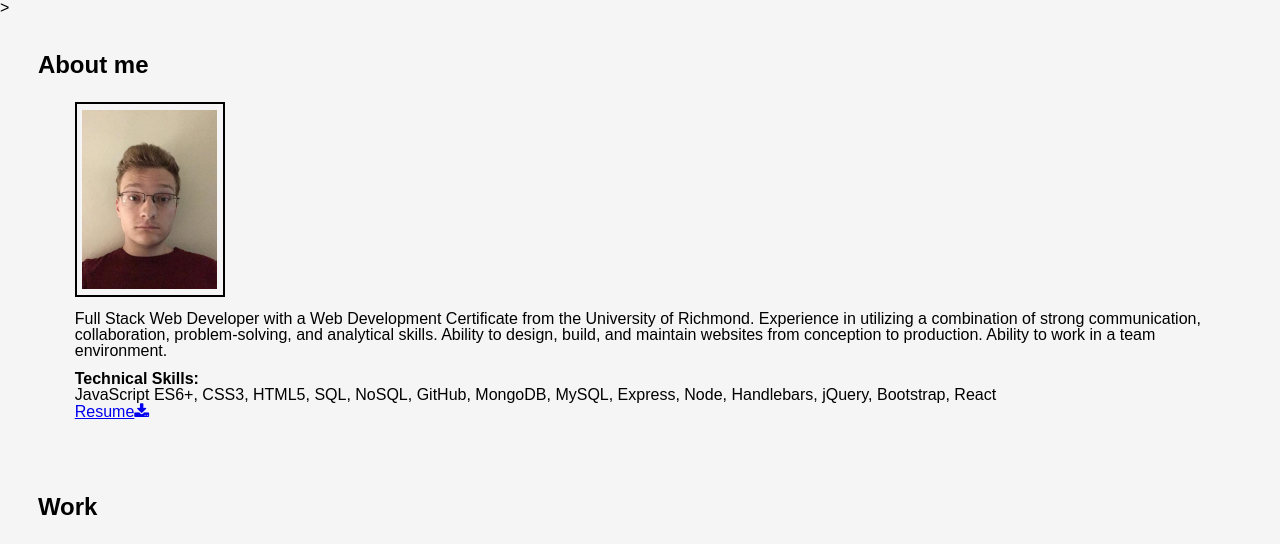
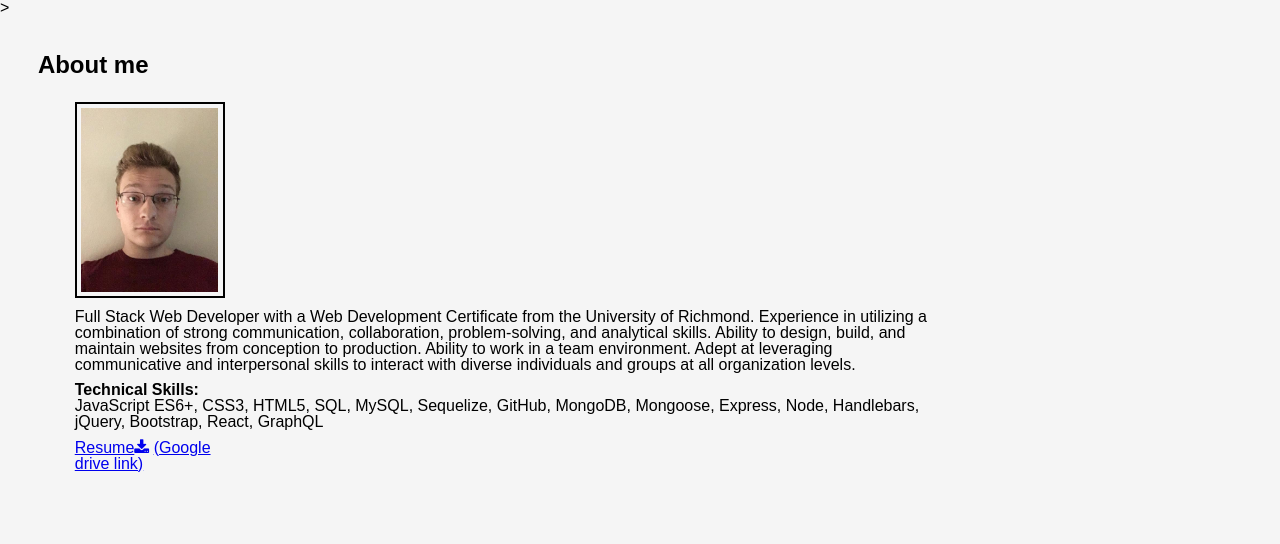
Before and after one commit to BrendanShelton/Brendan-Shelton-portfolio, a plain HTML site: page index.html in a window 1280 px wide. Shown: the part 79-623 px from the top of the page. Drawn offline with Linux system fonts and the light colour scheme.

Commit message:
update resume

```diff
--- a/assets/css/style.css
+++ b/assets/css/style.css
@@ -38,7 +38,7 @@ nav {
 /*styles the links in the navigation bar*/
 nav a {
     background-color: unset;
-    color: darkblue;
+    color: rgb(44, 157, 218);
     font-weight: bold;
     text-decoration: none;
   }
@@ -70,6 +70,16 @@ section {
 /*sets the margins of the content of the "about" section*/
 #biography {
     margin: 1% 4%;
+    flex-direction: column;
+    justify-content: right;
+    width: 70%;
+}
+
+#resume {
+    margin-top: 1%;
+    flex-direction: row;
+    justify-content: right;
+    width: 20%;
 }
 
 /*sets the margin and width of the area containing the boxes showing the projects*/
--- a/index.html
+++ b/index.html
@@ -28,11 +28,18 @@
             <h2>About me</h2>
             <div id="biography">
                 <img src="./assets/images/image1.jpg" alt="Brendan Shelton" id="portrait"/>
-                <p>Full Stack Web Developer with a Web Development Certificate from the University of Richmond. Experience in utilizing a combination of strong communication, collaboration, problem-solving, and analytical skills. Ability to design, build, and maintain websites from conception to production. Ability to work in a team environment.</p>
+                <p>Full Stack Web Developer with a Web Development Certificate from the University of Richmond.
+                    Experience in utilizing a combination of strong communication, collaboration, problem-solving, and analytical skills.
+                    Ability to design, build, and maintain websites from conception to production. Ability to work in a team environment.
+                    Adept at leveraging communicative and interpersonal skills to interact with diverse individuals and groups at all organization levels.</p>
                 <h3>Technical Skills:</h3>
-                <p>JavaScript ES6+, CSS3, HTML5, SQL, NoSQL, GitHub, MongoDB, MySQL, Express,
-                    Node, Handlebars, jQuery, Bootstrap, React</p>
-                <a href="./assets/resume.pdf" download>Resume<i class='fa fa-download'></i></a>
+                <p>JavaScript ES6+, CSS3, HTML5, SQL, MySQL, Sequelize, GitHub, MongoDB, Mongoose, Express,
+                    Node, Handlebars, jQuery, Bootstrap, React, GraphQL
+                <div id="resume">
+                    <a href="./assets/resume.pdf" download>Resume<i class='fa fa-download'></i></a>
+                    <a href="https://docs.google.com/document/d/13jrkbeS5VYVPnHojo-kN6M1Oax32XdS6p5ZE-RTiv8I/edit?usp=sharing"> (Google drive link)</a>
+                </div>
+
             </div>
         </section>
 
```
Also changed, not shown: 1 other file.
